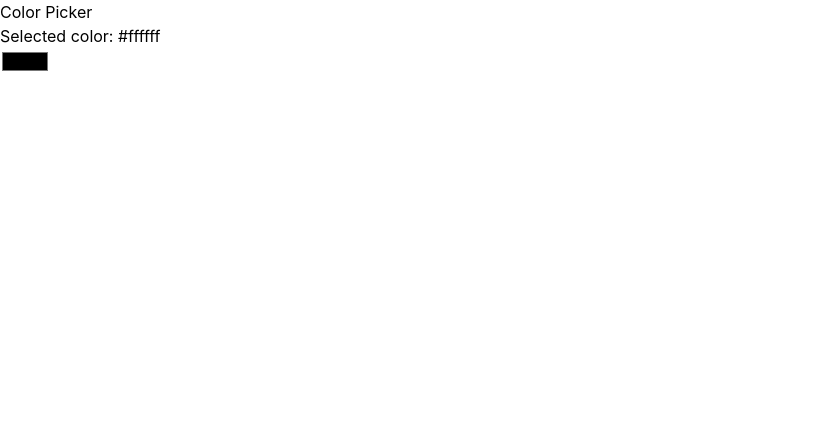
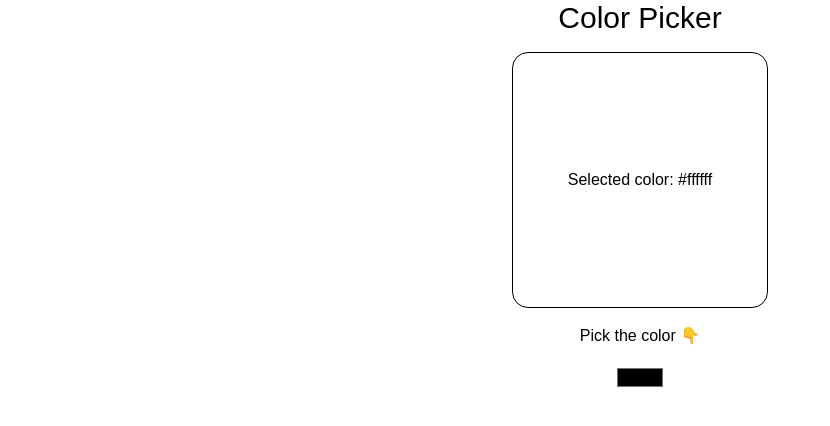
Before and after one commit to javohir-jafarov/reactjs, a React (Vite) app: page / in a window 1280 px wide. Shown: the top 426 px of the page, without its empty margins (0-830 px from the left). Built offline with nearby package versions, Linux system fonts and the light colour scheme.

Commit message:
project done

```diff
--- a/src/components/ColorPicker.jsx
+++ b/src/components/ColorPicker.jsx
@@ -1,11 +1,25 @@
-import React from 'react'
+import React, { useState } from 'react'
+
+
 
 const ColorPicker = () => {
+
+  let [color, setColor ] = useState('#ffffff')
+
+  let colorHandler = (e) => {
+    setColor(e.target.value)
+  }
+
   return (
-    <div>
-        <h1>Color Picker</h1>
-        <div className="colorBox">Selected color: <span>#ffffff</span></div>
-        <input type="color" name="" id="" />
+    <div className='flex flex-col items-center gap-4' >
+      <h1 className='title text-3xl inline '>Color Picker</h1>
+      <div className="colorBox w-64 h-64 rounded-2xl p-4 flex items-center justify-center border" style={{backgroundColor: color}}>
+
+        <p className=''>Selected color: <span>{color}</span></p>
+
+      </div>
+      <label htmlFor="picker">Pick the color 👇</label>
+      <input type="color" onChange={colorHandler} name="" id="picker" />
     </div>
   )
 }
--- a/src/index.css
+++ b/src/index.css
@@ -1 +1,6 @@
-@import 'tailwindcss'
+@import 'tailwindcss';
+
+
+body {
+    font-family: Arial, sans-serif;
+}
```
